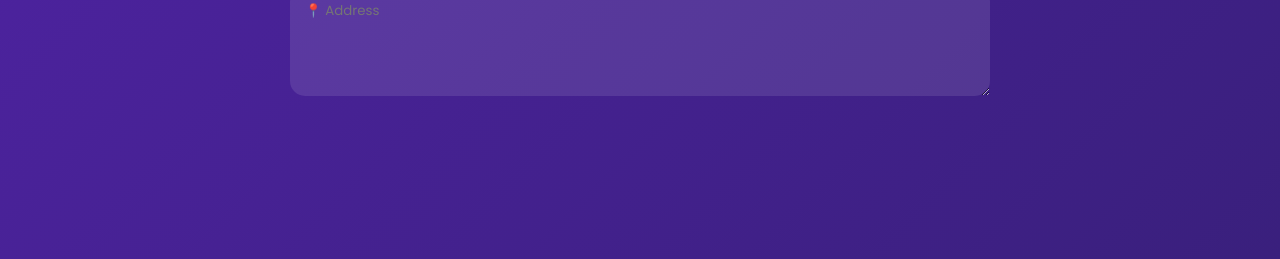
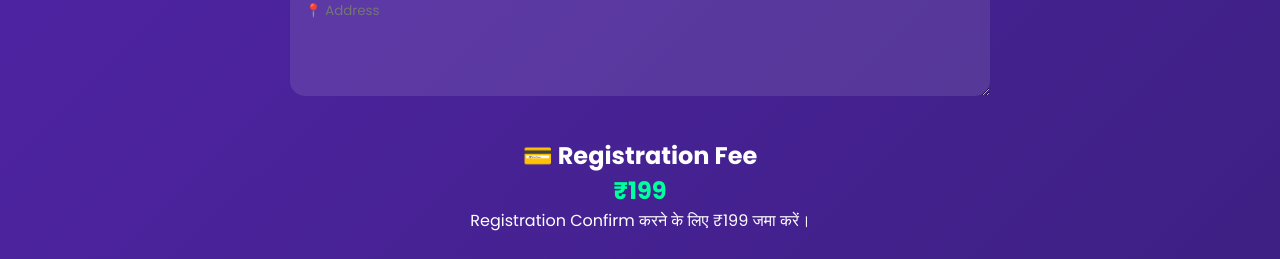
Before and after one commit to paliyaabhay007-ui/cgclasses, a plain HTML site: page index.html in a window 1280 px wide. Shown: the part 4771-5030 px from the top of the page. Drawn offline with Linux system fonts and the light colour scheme.

Commit message:
Update index.html

```diff
--- a/index.html
+++ b/index.html
@@ -849,7 +849,7 @@ placeholder="📍 Address">
 <!-- REGISTRATION PAYMENT -->
 
 <div id="paymentBox"
-style="display:none;">
+style="display:PAYNOW;">
 
 <br>
 
```
